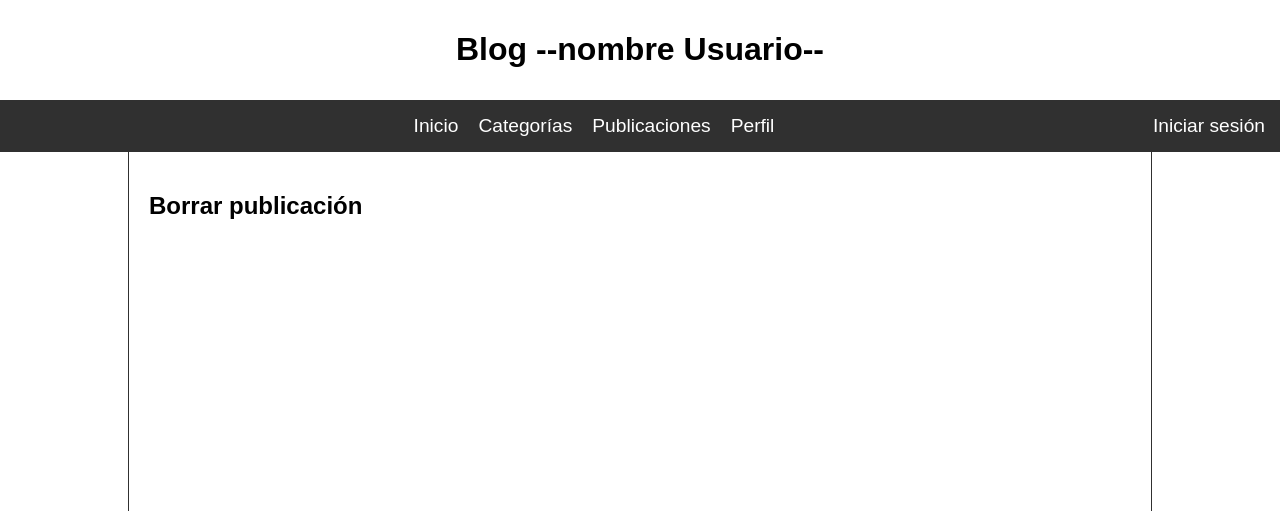
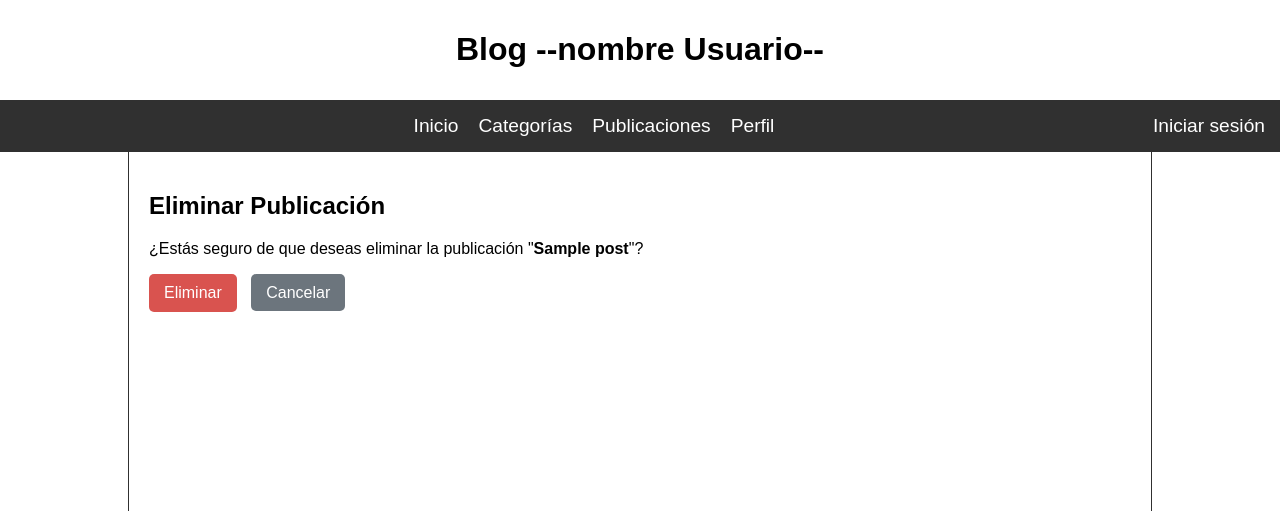
Before and after one commit to Cvaslml/Project-PW, a Django app: template blog/post/templates/post/borrar_publicacion.html in a window 1280 px wide. Shown: the top 511 px of the page. Run offline with Django 5.2, Linux system fonts and the light colour scheme; the template is opened without the code that fills it: values that come from a table or form of the project are taken from there, others are empty; tables that the repository leaves empty hold one stand-in row (values such as "Sample post").

Commit message:
Update borrar_publicacion.html

```diff
--- a/blog/post/templates/post/borrar_publicacion.html
+++ b/blog/post/templates/post/borrar_publicacion.html
@@ -2,9 +2,17 @@
 {% load static %}
 
 {% block extra_head %}
-<title>Borrar publicación</title>
-{% endblock extra_head %}
+<title>Borrar Publicación</title>
+<link rel="stylesheet" href="{% static 'post/css/borrar_publicacion.css' %}">
+{% endblock extra_head%}
 
 {% block content %}
-<h1>Borrar publicación</h1>
-{% endblock content %}
+<h1>Eliminar Publicación</h1>
+<p>¿Estás seguro de que deseas eliminar la publicación "<strong>{{ post.title }}</strong>"?</p>
+
+<form method="post">
+    {% csrf_token %}
+    <button type="submit" class="btn-eliminar">Eliminar</button>
+    <a href="{% url 'publicaciones' %}" class="btn-cancelar">Cancelar</a>
+</form>
+{% endblock content%}
```
